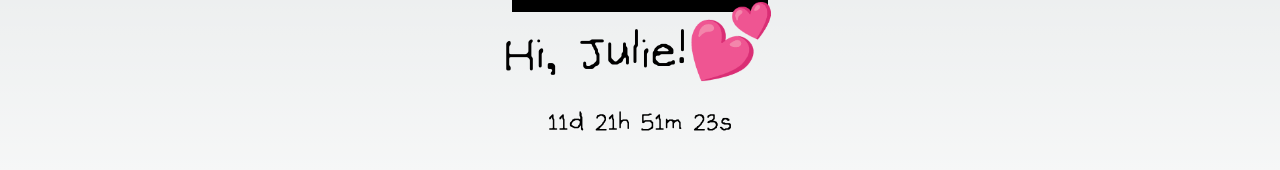
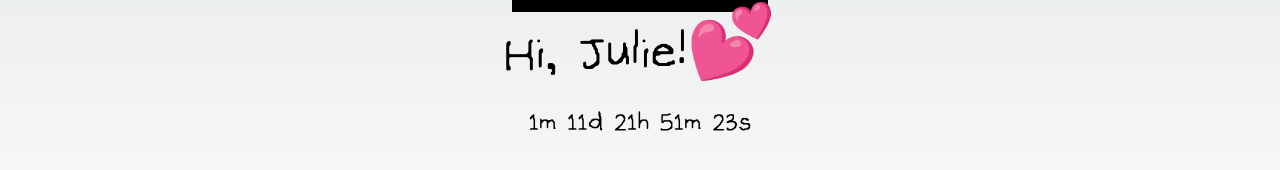
Before and after one commit to mAngelo-dev/july5th, a Next.js app: page / in a window 1280 px wide. Shown: the part 452-622 px from the top of the page. Built offline with nearby package versions, Linux system fonts and the light colour scheme.

Commit message:
Rollback hour countdown

```diff
--- a/app/page.tsx
+++ b/app/page.tsx
@@ -12,7 +12,7 @@ export default function App() {
 
     useEffect(() => {
         function calculateTimeLeft() {
-            const targetDate = new Date('June 5, 2024 14:05:00');
+            const targetDate = new Date('July 5, 2024 14:05:00');
             const now = new Date();
 
             if (targetDate <= now) {
```
